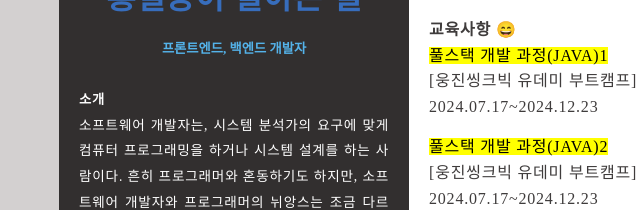
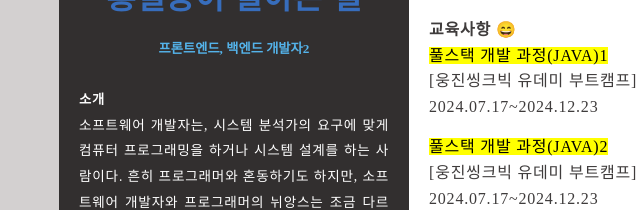
Before and after one commit to seoramlee/resume, a plain HTML site: page index.html in a window 1280 px wide. Shown: the part 241-451 px from the top of the page, 81-721 px from the left. Drawn offline with Linux system fonts and the light colour scheme; a web font is replaced by a local one.

Commit message:
테스트 추가함

```diff
--- a/index.html
+++ b/index.html
@@ -3,7 +3,7 @@
 <head>
     <meta charset="UTF-8">
     <meta name="viewport" content="width=device-width, initial-scale=1.0">
-    <title>이력서 테스트 중</title>
+    <title>이력서 테스트 중2</title>
     <link rel="stylesheet" href="css/style.css">
 </head>
 
@@ -13,9 +13,8 @@
             <div id="left_content">
                 <header>
                     <img src="images/img0.jpg">
-
                     <h1><a href="index.html">홍길동이 살아온 길</a></h1>
-                    <h5>프론트엔드, 백엔드 개발자</h5>
+                    <h5>프론트엔드, 백엔드 개발자2</h5>
                 </header>
 
                     <div id="r0" class="r">
```
